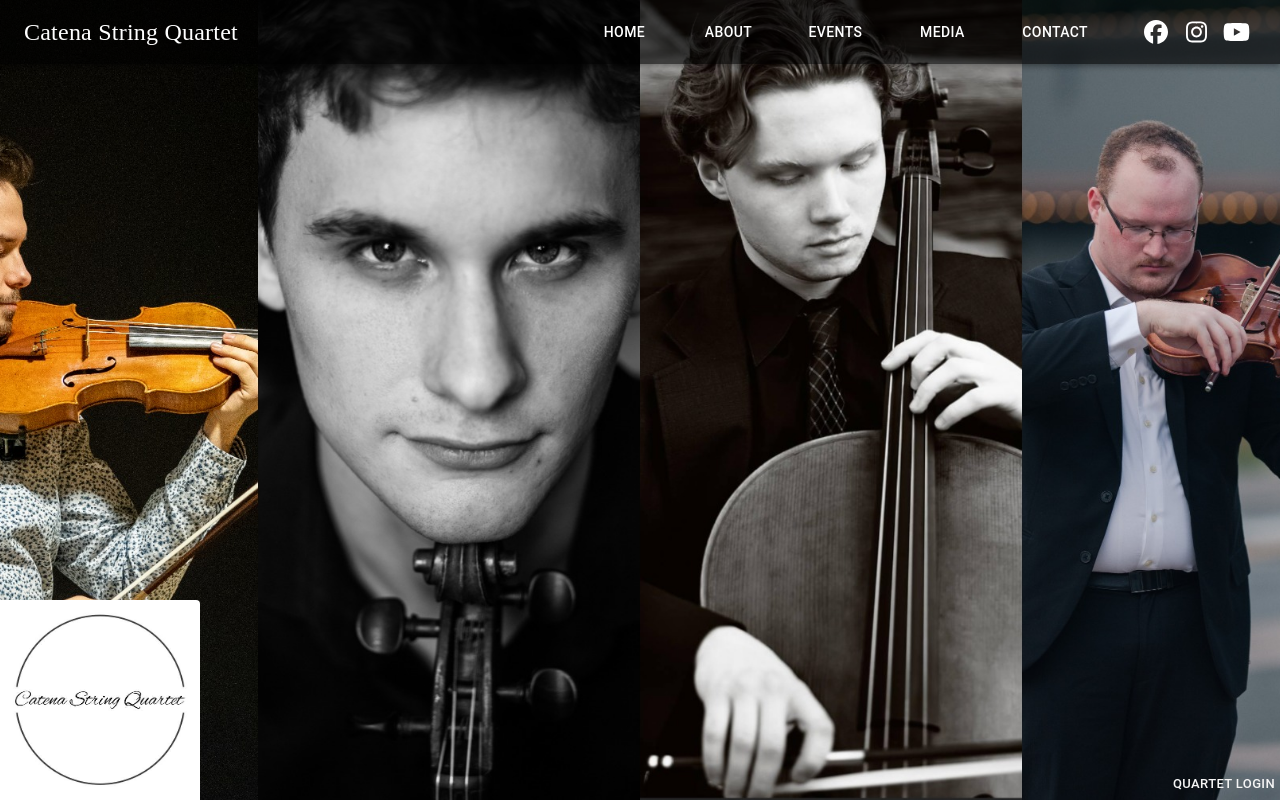
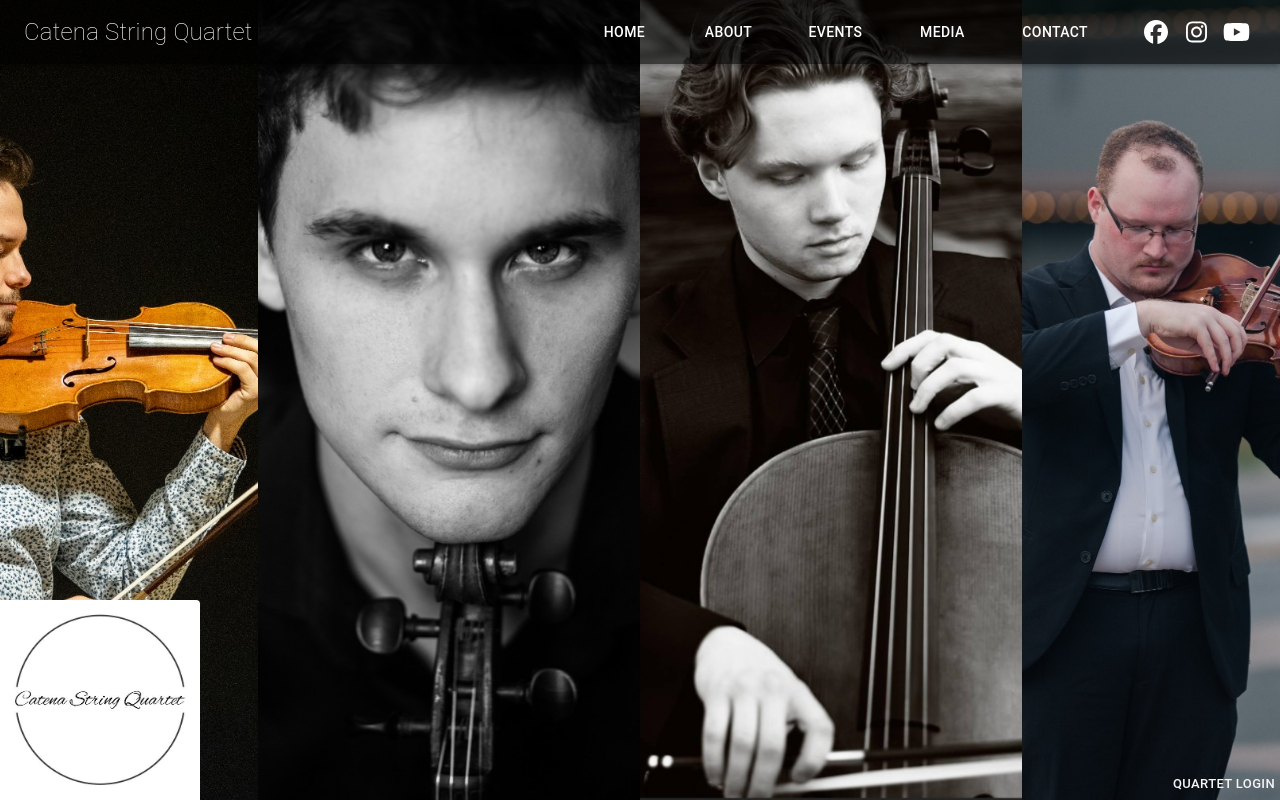
Before and after one commit to Sibelius343/uppsala-quartet, a Next.js app: page / in a window 1280 px wide. Built offline with nearby package versions, Linux system fonts and the light colour scheme.

Commit message:
reverted changes for updating next and implementing custom fonts

```diff
--- a/components/Navbar.tsx
+++ b/components/Navbar.tsx
@@ -85,7 +85,7 @@ const NavLogo = () => {
   return (
     <Link href="/" passHref>
       <Box display="flex" flexDirection="row" alignItems="center" gap={4} sx={{ ":hover": { cursor: 'pointer' } }}>
-        <Typography color="white" fontSize="1.5rem" fontWeight={100} noWrap overflow="visible" fontFamily='cursive'>
+        <Typography color="white" fontSize="1.5rem" fontWeight={100} noWrap overflow="visible">
           Catena String Quartet
         </Typography>
       </Box>
```
